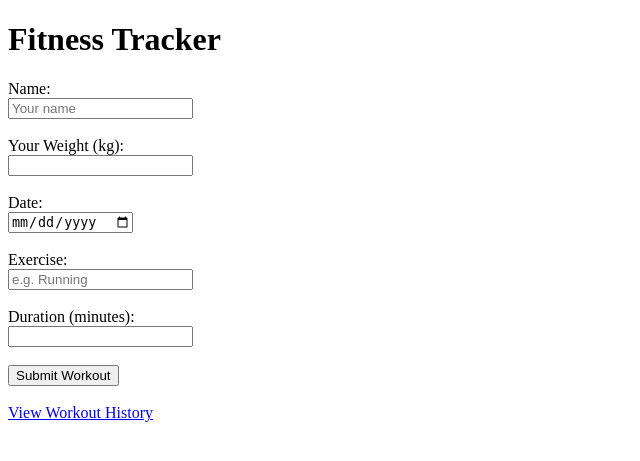
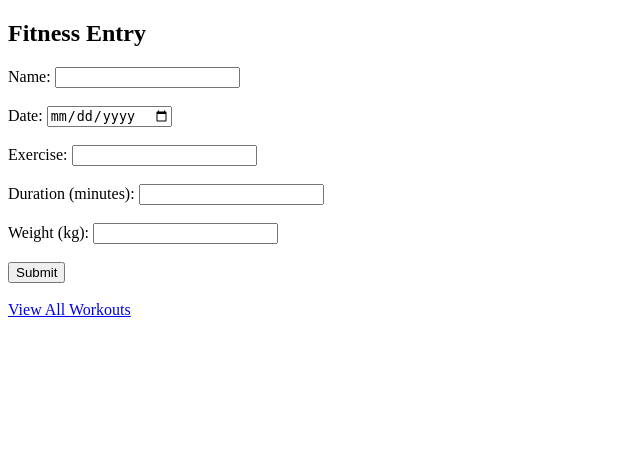
Before and after one commit to Apekshagarse/FitnessTracker, a Flask app: page / in a window 1280 px wide. Shown: the top 461 px of the page, without its empty margins (0-640 px from the left). Run offline with Flask 3, Linux system fonts and the light colour scheme.

Commit message:
Update index.html

```diff
--- a/templates/index.html
+++ b/templates/index.html
@@ -1,30 +1,20 @@
+<!-- templates/index.html -->
 <!DOCTYPE html>
-<html lang="en">
+<html>
 <head>
-    <meta charset="UTF-8">
     <title>Fitness Tracker</title>
 </head>
 <body>
-    <h1>Fitness Tracker</h1>
-    <form action="/submit" method="post">
-        <label for="name">Name:</label><br>
-        <input type="text" id="name" name="name" placeholder="Your name"><br><br>
-
-        <label for="weight">Your Weight (kg):</label><br>
-        <input type="number" id="weight" name="weight" step="0.1"><br><br>
-
-        <label for="date">Date:</label><br>
-        <input type="date" id="date" name="date"><br><br>
-
-        <label for="exercise">Exercise:</label><br>
-        <input type="text" id="exercise" name="exercise" placeholder="e.g. Running"><br><br>
-
-        <label for="duration">Duration (minutes):</label><br>
-        <input type="number" id="duration" name="duration"><br><br>
-
-        <button type="submit">Submit Workout</button>
+    <h2>Fitness Entry</h2>
+    <form action="/submit" method="POST">
+        Name: <input type="text" name="name" required><br><br>
+        Date: <input type="date" name="date" required><br><br>
+        Exercise: <input type="text" name="exercise" required><br><br>
+        Duration (minutes): <input type="number" name="duration" required><br><br>
+        Weight (kg): <input type="number" step="0.1" name="weight"><br><br>
+        <button type="submit">Submit</button>
     </form>
     <br>
-    <a href="/workouts">View Workout History</a>
+    <a href="/workouts">View All Workouts</a>
 </body>
 </html>
```
